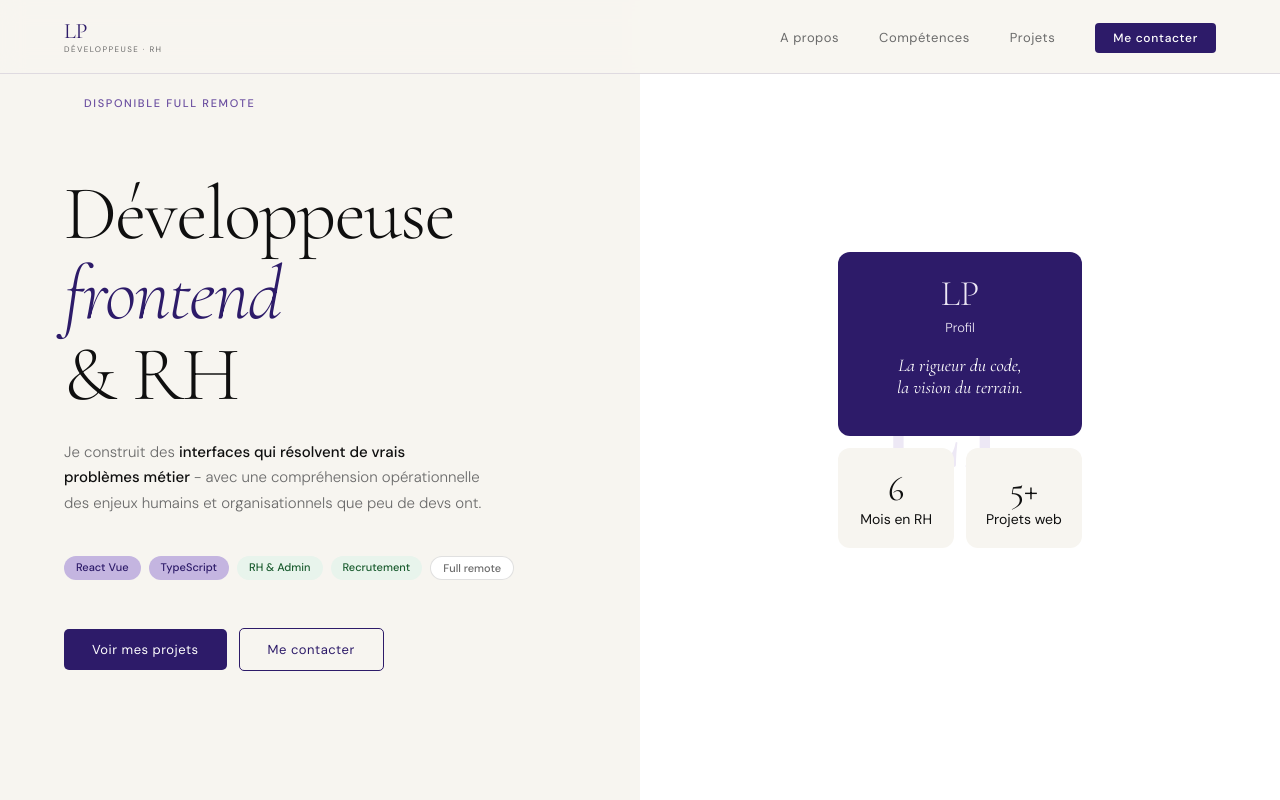
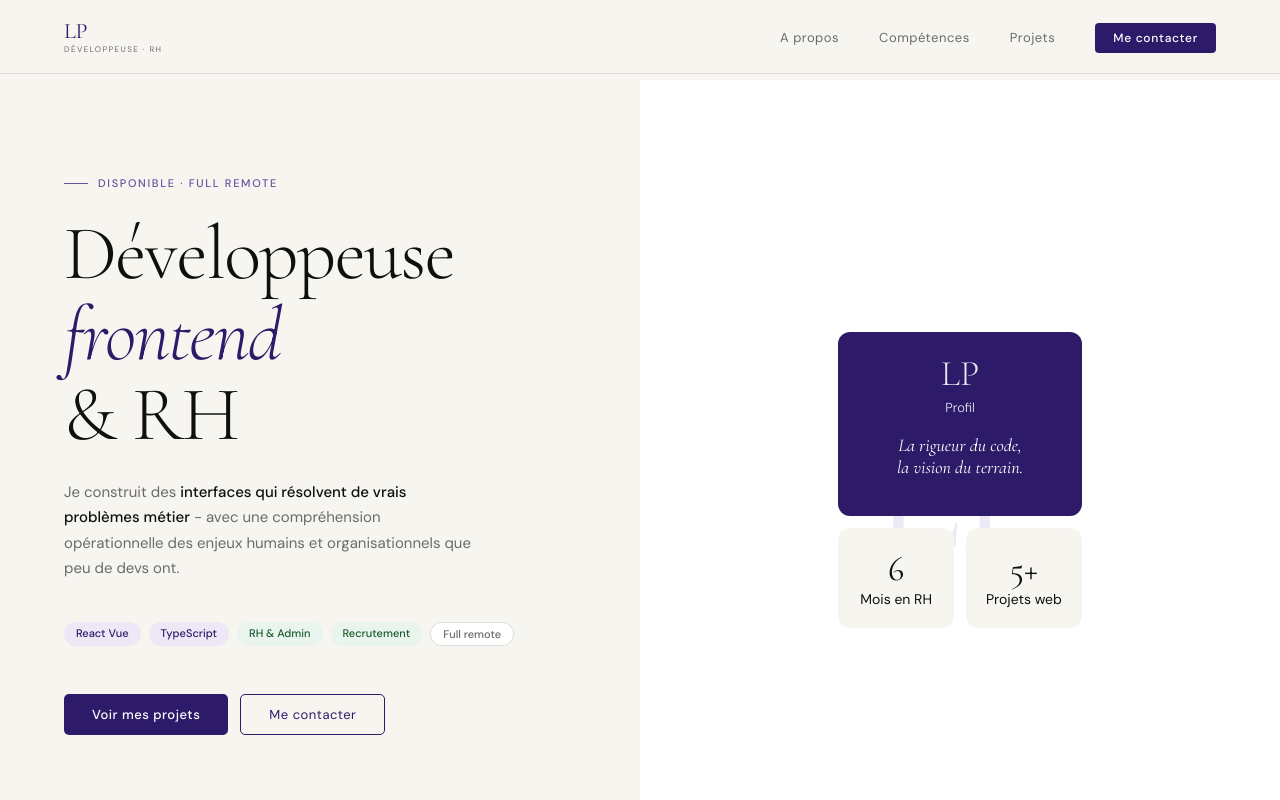
Before and after one commit to NeugdaeUju/Portfolio, a React (Vite) app: page / in a window 1280 px wide. Shown: the top 800 px of the page. Built offline with nearby package versions, Linux system fonts and the light colour scheme; a web font is replaced by a local one.

Commit message:
Correction affichage de la partie gauche du Hero

```diff
--- a/src/assets/sass/accueil.scss
+++ b/src/assets/sass/accueil.scss
@@ -4,7 +4,7 @@
     display : grid;
     grid-template-columns: 1fr 1fr;
     min-height: 100vh;
-    // padding-top : 80px;
+    padding-top : 80px;
 }
 
 .presentation {
--- a/src/assets/sass/hero_left.scss
+++ b/src/assets/sass/hero_left.scss
@@ -10,10 +10,19 @@
         text-transform: uppercase;
         font-weight : 500;
         letter-spacing: 0.15em;
-        margin : 0 1.5rem 0 20px;
+        margin-bottom : 1.5rem;
+        margin-top : 0;
         display : flex;
         align-items: center;
         gap : 10px;
+
+        &::before {
+            display : block;
+            width : 24px;
+            content : '';
+            height : 0.5px;
+            background-color: variables.$violet-mid;
+        }
     }
 
     &-title {
@@ -23,6 +32,7 @@
         line-height : 1.05;
         font-weight : 300;
         margin-bottom : 1.5rem;
+        margin-top : 0;
         letter-spacing : -0.02em;
 
         & em {
@@ -32,9 +42,7 @@
     }
 
     &-description {
-        font-family : variables.$sans;
         font-size : 15px;
-        font-weight : 300;
         color : variables.$gris;
         line-height: 1.7;
         margin-bottom : 2.5rem;
@@ -64,22 +72,12 @@
         display: flex;
         gap : 12px;
         align-items: center;
-
-        &-button {
-            padding : 12px 28px;
-            font-size : 13px;
-            font-weight : 500px;
-            border-radius: 5px;
-            cursor : pointer;
-            letter-spacing: 0.04em;
-            transition : background-color 0.2s;
-        }
     }
 }
 
 .badge {
     &-dev {
-        background-color: variables.$violet-soft;
+        background-color: variables.$violet-light;
         color : variables.$violet;
     }
 
@@ -96,12 +94,30 @@
 }
 
 .project {
-    background-color : variables.$violet;
-    color : variables.$blanc;
+    padding: 12px 28px;
+  background: variables.$violet;
+  color: variables.$blanc;
+  border: none;
+  border-radius: 5px;
+  font-family: variables.$sans;
+  font-size: 13px;
+  font-weight: 500;
+  cursor: pointer;
+  text-decoration: none;
+  letter-spacing: 0.04em;
+  // transition: background 0.2s;
 }
 
 .contact {
-    background-color : transparent;
-    color : variables.$violet;
-    border : 0.5px solid variables.$violet;
+    padding: 11px 28px;
+  background: transparent;
+  color: variables.$violet;
+  border: 1px solid variables.$violet;
+  border-radius: 5px;
+  font-family: variables.$sans;
+  font-size: 13px;
+  cursor: pointer;
+  text-decoration: none;
+  letter-spacing: 0.04em;
+  // transition: all 0.2s;
 }
--- a/src/assets/sass/index.scss
+++ b/src/assets/sass/index.scss
@@ -17,3 +17,7 @@ h1 , h1, h3, h4, h5, h6 {
 a{
   text-decoration: none;
 }
+
+p {
+  font-family: variables.$sans;
+}
--- a/src/components/Hero_left.jsx
+++ b/src/components/Hero_left.jsx
@@ -3,7 +3,7 @@ import '../assets/sass/hero_left.scss';
 function Hero_left () {
     return (
         <div className='hero-prez'>
-            <p className='hero-prez-text'>Disponible Full Remote</p>
+            <p className='hero-prez-text'>Disponible · Full Remote</p>
             <h1 className='hero-prez-title'>Développeuse <br/> <em>frontend</em><br/> & RH</h1>
             <p className='hero-prez-description'>Je construit des <strong>interfaces qui résolvent de vrais problèmes métier</strong> - avec une compréhension opérationnelle des enjeux humains et organisationnels que peu de devs ont.</p>
             <div className='hero-prez-tags'>
```
